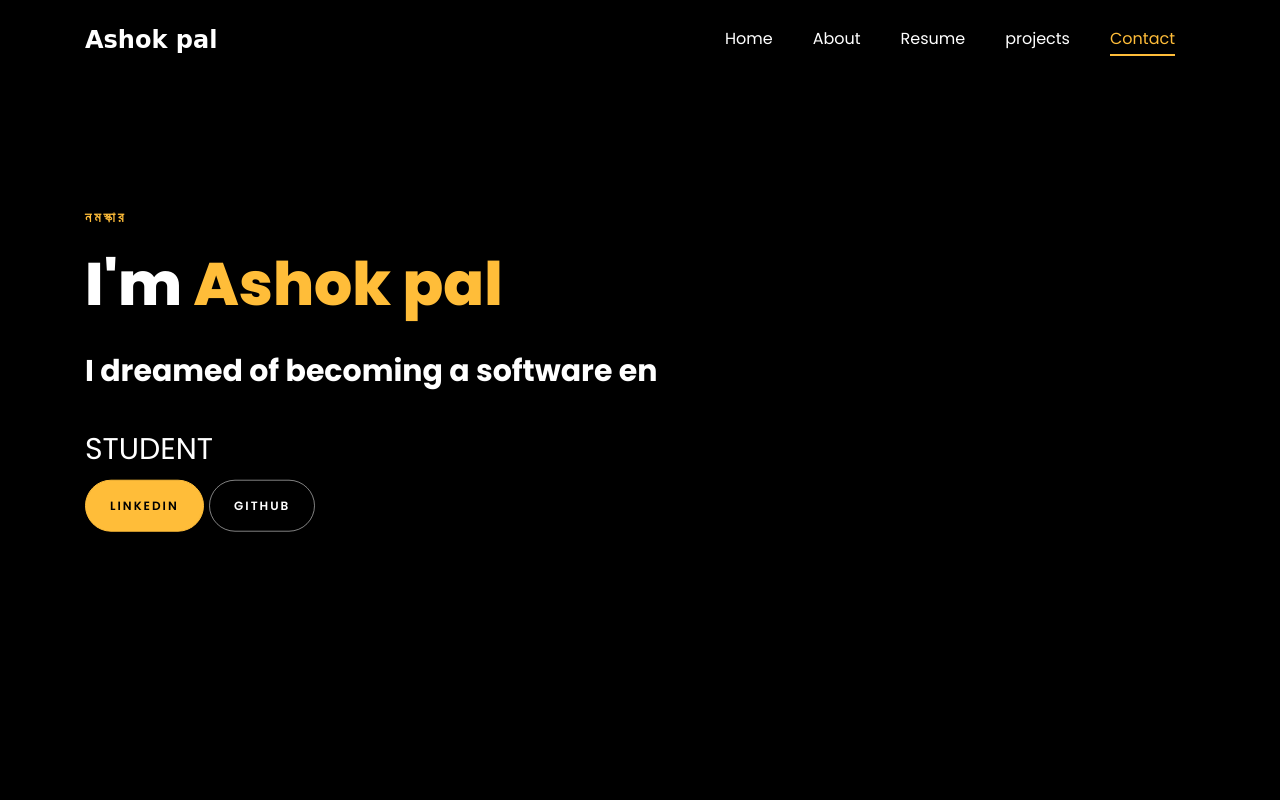
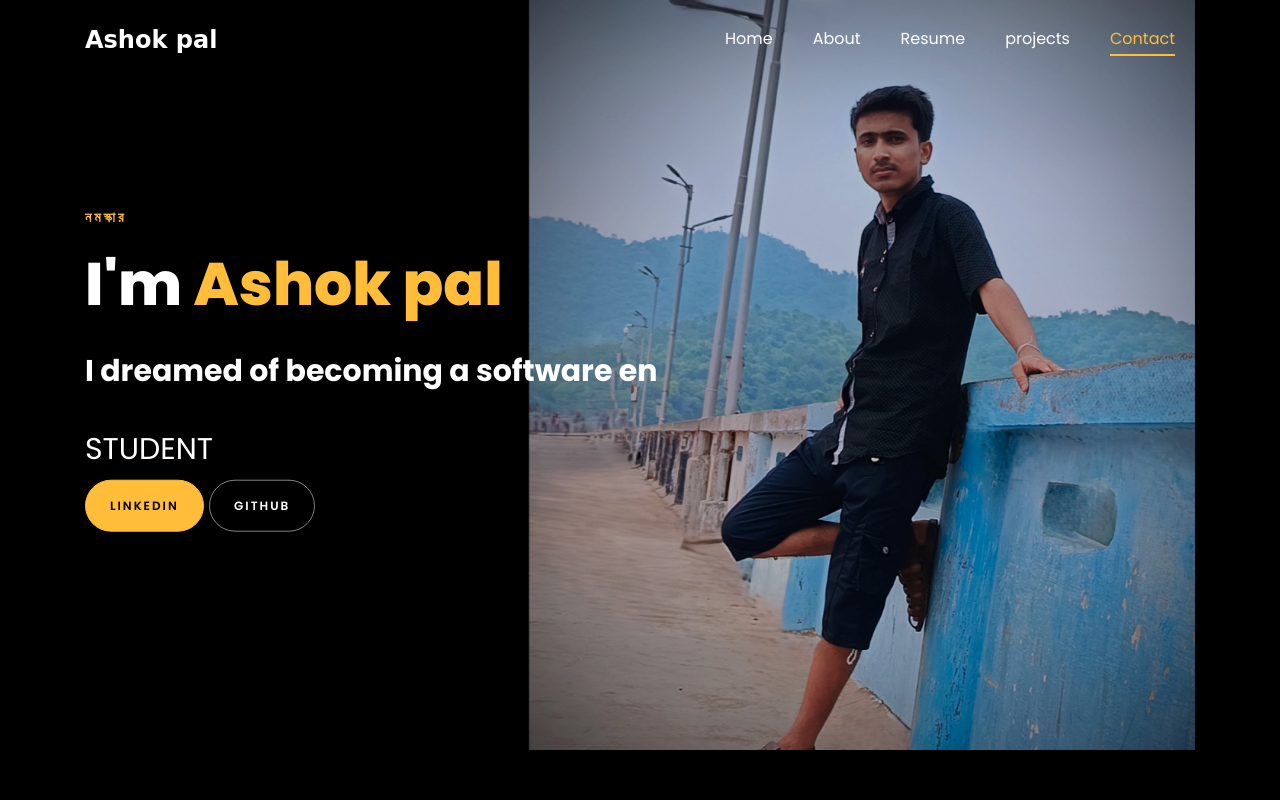
Before and after one commit to Ashokkpal/ashokkpal.github.io, a plain HTML site: page index.html in a window 1280 px wide. Shown: the top 800 px of the page. Drawn offline with Linux system fonts and the light colour scheme; animation ran at ten frames a second; files whose address does not match are found by name.

Commit message:
Update index.html

```diff
--- a/index.html
+++ b/index.html
@@ -142,7 +142,7 @@
 	      	<div class="overlay"></div>
 	         <div class="container">
 	          <div class="row d-md-flex no-gutters slider-text align-items-end justify-content-end" data-scrollax-parent="true">
-	          	<div class="one-third js-fullheight order-md-last img" style="background-image:url(images/ashok dp new.jpg);">
+	          	<div class="one-third js-fullheight order-md-last img" style="background-image:url(images/bg11.jpg);">
 	          	 <div class="overlay"></div>
 	          	</div>
 		          <div class="one-forth d-flex  align-items-center ftco-animate" data-scrollax=" properties: { translateY: '70%' }">
```
